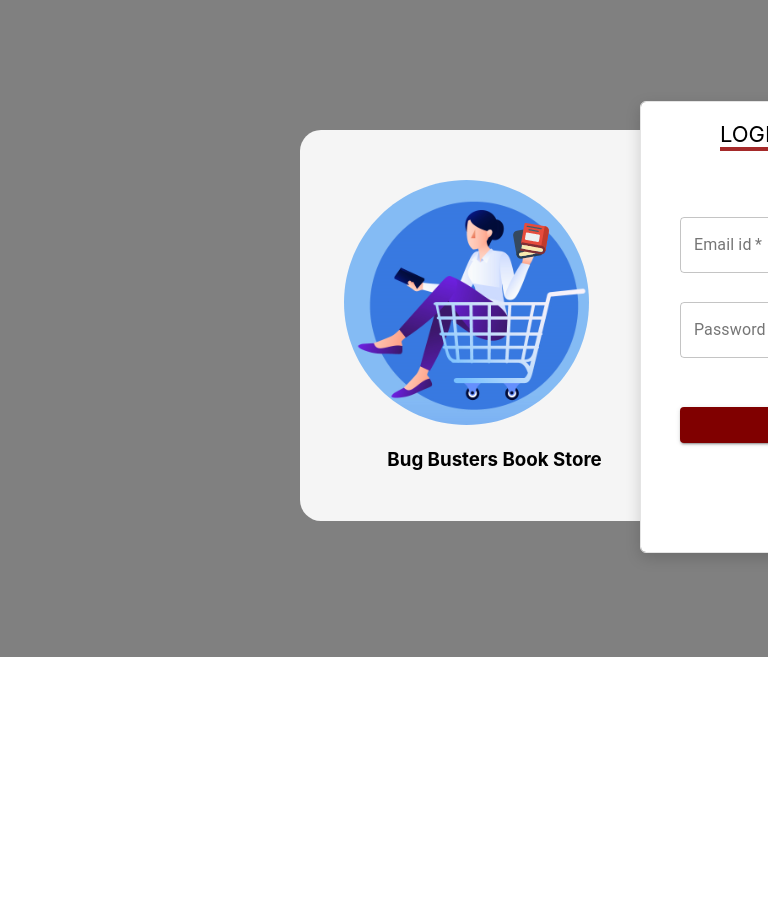
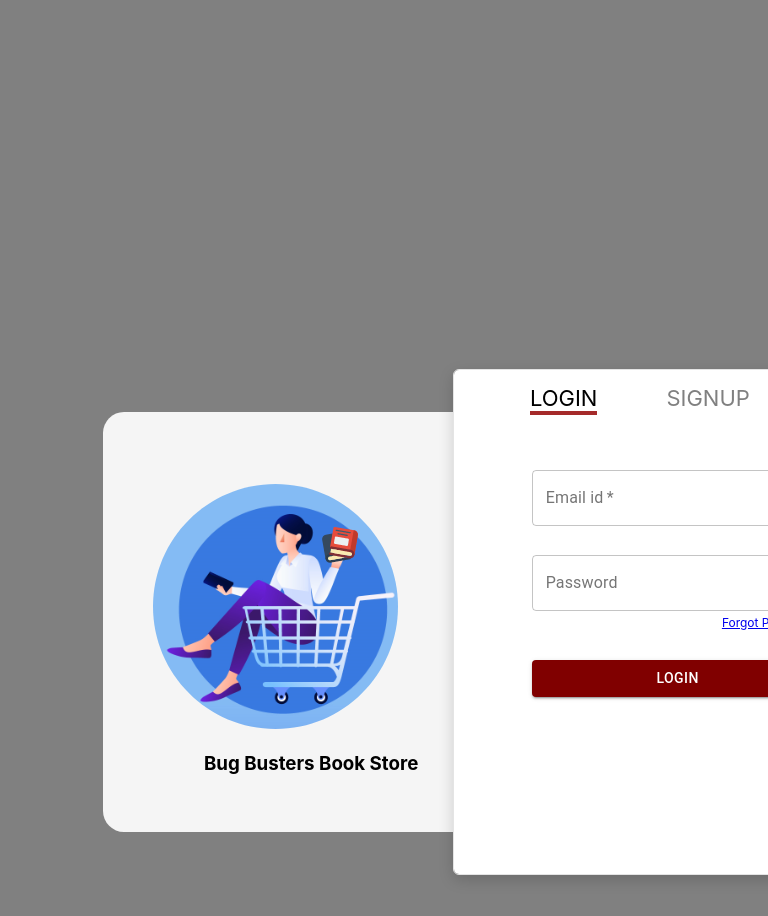
Before and after one commit to jitesh456/BookStoreUserUI, a React (Create React App) app: page / in a window 768 px wide. Shown: the top 916 px of the page. Before the commit the page ends 800 px from the top, so only its background shows below. Built offline with nearby package versions, Linux system fonts and the light colour scheme.

Commit message:
ADDED:Media Queries For User Login Page

```diff
--- a/src/components/UserLogin.js
+++ b/src/components/UserLogin.js
@@ -289,7 +289,7 @@ export default class UserLogin extends Component {
     render() {
         const displayData = (
             <Tabs defaultIndex={0} onSelect={index => console.log(index)}>
-                <TabList className="tablist" style={{ marginTop: "5%", marginLeft:"10%" }}>
+                <TabList className="tablist" >
                     <Tab ><input id="tab-1" type="radio" name="login" className="sign-in" checked={this.state.loginChecked} onClick={this.handleTabSelection} /><label htmlFor="tab-1" className="tab1">Login</label></Tab>
                     <Tab><input id="tab-2" type="radio" name="signup" className="sign-up" checked={this.state.signupChecked} onClick={this.handleTabSelection} /><label htmlFor="tab-2" className="tab2">SignUp</label></Tab>
                 </TabList>
@@ -304,7 +304,7 @@ export default class UserLogin extends Component {
                                         id="outlined-start-adornment"
                                         variant="outlined"
                                         className="info"
-                                        style={{ width: "100%" }}
+
                                         color="secondary"
                                         name="email"
                                         onChange={this.handleChange.bind(this, 'email')}
@@ -333,7 +333,7 @@ export default class UserLogin extends Component {
                                             value={this.state.password}
                                             color="secondary"
                                             name="password"
-                                            style={{ width: "100%" }}
+
                                             onChange={this.handleChange.bind(this, 'password')}
                                             required
                                             endAdornment={
@@ -382,7 +382,7 @@ export default class UserLogin extends Component {
                                         id="outlined-start-adornment"
                                         variant="outlined"
                                         className="info"
-                                        style={{ width: "100%" }}
+
                                         color="secondary"
                                         name="fullName"
                                         onChange={this.handleChange.bind(this, 'fullName')}
@@ -408,7 +408,7 @@ export default class UserLogin extends Component {
                                         id="outlined-start-adornment"
                                         variant="outlined"
                                         className="info"
-                                        style={{ width: "100%" }}
+
                                         color="secondary"
                                         name="email"
                                         onChange={this.handleChange.bind(this, 'email')}
@@ -438,7 +438,7 @@ export default class UserLogin extends Component {
                                             value={this.state.password}
                                             color="secondary"
                                             name="password"
-                                            style={{ width: "100%" }}
+
                                             onChange={this.handleChange.bind(this, 'password')}
                                             endAdornment={
                                                 <InputAdornment position="end">
@@ -474,7 +474,7 @@ export default class UserLogin extends Component {
                                         id="outlined-start-adornment"
                                         variant="outlined"
                                         className="info"
-                                        style={{ width: "100%" }}
+
                                         color="secondary"
                                         name="mobileNumber"
                                         onChange={this.handleChange.bind(this, 'mobileNumber')}
@@ -501,6 +501,7 @@ export default class UserLogin extends Component {
             </Tabs>
         );
         return (
+            <body style={{ backgroundColor: "gray" ,height:"100%", width:"100%" }}>
             <div className= "login-page">
                 <div className="page">
                 <Snackbar anchorOrigin={{vertical: 'top', horizontal: 'right'}} open={this.state.alertShow}
@@ -512,7 +513,9 @@ export default class UserLogin extends Component {
 
                     <div className="main-container">
                         <img src={loginimage} alt="asd" className="login-image" />
-                        <h3 style={{ marginLeft: '14%' }}>Bug Busters Book Store</h3>
+                        <div className="bbStore">
+                            <h3 style={{ marginLeft: '14%' }}>Bug Busters Book Store</h3>
+                        </div>
                     </div>
                     <div className="login-container">
                         <ThemeProvider theme={theme}>
@@ -523,6 +526,7 @@ export default class UserLogin extends Component {
                 </div>
 
              </div>
+            </body>
         );
     }
 }
--- a/src/css/UserLogin.css
+++ b/src/css/UserLogin.css
@@ -1,11 +1,13 @@
-.login-page{
+.login-page {
+    position: absolute;
     display: flex;
+    width: 100%;
     height: 657px;
     background-color: gray;
 }
 
- .main-container{
-    margin-top: 130px;
+.main-container {
+    margin-top: 100px;
     margin-left: 300px;
     width: 624px;
     height: 391px;
@@ -14,7 +16,8 @@
     opacity: 1;
 }
 
-.login-container{
+.login-container {
+    display: flex;
     margin-top: -420px;
     margin-left: 640px;
     width: 389px;
@@ -26,46 +29,60 @@
     opacity: 1;
 }
 
-.div_content{
-    display:flex;
+.div_content {
+    display: flex;
     height: 50px;
     margin-top: 0%;
     margin-left: 0%;
-	flex-direction:column;
-	align-items:flex-start;
+    flex-direction: column;
+    align-items: flex-start;
     border: none;
 }
 
-.info{
+.info {
     display: flex;
     height: 50px;
+    width: 100%;
 }
 
-
-.login-image{
-    margin-top: 8%;
+.login-image {
+    margin-top: 10%;
     margin-left: 7%;
 }
 
-.login-field-container{
+.login-field-container {
+    display: flex;
     width: 100%;
+    justify-content: center;
     margin-top: 15%;
-    height: 70%;
+    margin-left:35%;
+    /*  */
 }
 
-.signup-field-container{
+.page {
+    justify-content: center;
+    width: 100%;
+}
+
+.signup-field-container {
+    display: flex;
+    justify-content: center;
+    margin-left:35%;
     width: 100%;
     margin-top: 5%;
     height: 70%;
 }
 
-.login-fields{
-    width: 80%;
-    padding-left: 10%;
+.login-fields {
+    display: flex;
+    flex-direction: column;
+    justify-content: center;
+    width: 95%;
+    padding-left: 2%;
     margin-top: -9px;
 }
 
-#login-button{
+#login-button {
     /* margin-left: 10%; */
     height: 15%;
     margin-top: 10px;
@@ -74,15 +91,16 @@
     color: white;
 }
 
-.classes-root{
+.classes-root {
     flex-grow: 1;
     max-width: 500;
 }
 
-.tabs{
+.tabs {
     margin-left: 10%;
     margin-top: 8%;
 }
+
 .foot-lnk {
     text-align: right;
     font-size: 12px;
@@ -91,29 +109,36 @@
     margin-top: 10px;
 }
 
-.main-style{
+.main-style {
     margin-top: 0px;
     margin-left: 0px;
     width: 100%;
     height: 650px;
     background: grey 0% 0% no-repeat padding-box;
 }
-.tablist{
-    display:flex;
-    /* justify-content: space-evenly; */
+
+.tablist {
+    display: flex;
+    margin-top: 5%;
+    margin-left: 13%;
     list-style: none;
+
 }
 
-.tabpanel-content{
-    display:flex;
+.bbStore {
+    display: flex;
+}
+
+.tabpanel-content {
+    display: flex;
     flex-direction: column;
     justify-content: space-evenly;
     align-items: center;
 }
 
-  .tab1 {
+.tab1 {
     font-size: 22px;
-    margin-right:100px;
+    margin-right: 90px;
     display: inline-block;
     color: gray;
     border-bottom: 4px solid transparent;
@@ -131,13 +156,107 @@
 }
 
 .sign-in,
-.sign-up
-{
+.sign-up {
     display: none;
 }
 
-.sign-in:checked + .tab1,
-.sign-up:checked + .tab2 {
+.sign-in:checked+.tab1,
+.sign-up:checked+.tab2 {
     color: #000;
     border-color: rgb(165, 42, 42);
 }
+
+
+
+@media screen and (max-width: 700px) {
+    .main-container {
+        width: 0%;
+    }
+    .bbStore {
+        display: none;
+    }
+    .login-image {
+        display: none;
+    }
+    .login-fields {
+        width: 96%;
+        padding-left: 3%;
+        margin-left: -15%;
+        margin-top: -9px;
+    }
+    .tab1 {
+        margin-right: 69px;
+    }
+    .tabpanel-content{
+        margin-left: 5%;
+    }
+    .tablist {
+        justify-content: center;
+        margin-left: -5%;
+    }
+    .login-container {
+        width: 88%;
+        margin-left: 5%;
+    }
+}
+
+
+
+@media screen and (max-height: 840px) and (min-height:650px) {
+    .login-page {
+        height: 840px;
+    }
+    /*.login-container {*/
+    /*    !* display: flex; *!*/
+    /*    margin-top: -85%;*/
+    /*}*/
+}
+
+@media screen and (height: 667px) {
+    .login-page {
+        height: 670px;
+    }
+    /*.login-container {*/
+    /*    margin-top: -100%;*/
+    /*}*/
+}
+
+
+@media screen and (max-width: 1024px) and (min-width:768px) {
+    .login-page {
+        height: 1400px;
+        width: 1030px
+    }
+
+    .main-container {
+        margin-top: 40%;
+        margin-left: 10%;
+        width: 70%;
+        height: 30%;
+    }
+
+    .login-container {
+
+        margin-top: -45%;
+        margin-left: 44%;
+        width: 41%;
+        height: 36%;
+    }
+
+    .login-fields {
+        width: 96%;
+        padding-left: 8%;
+        margin-top: -6px;
+    }
+
+    .tab1 {
+        margin-right: 69px;
+    }
+
+    .tablist {
+        justify-content: center;
+        margin-left: 9%;
+    }
+
+
+}
```
